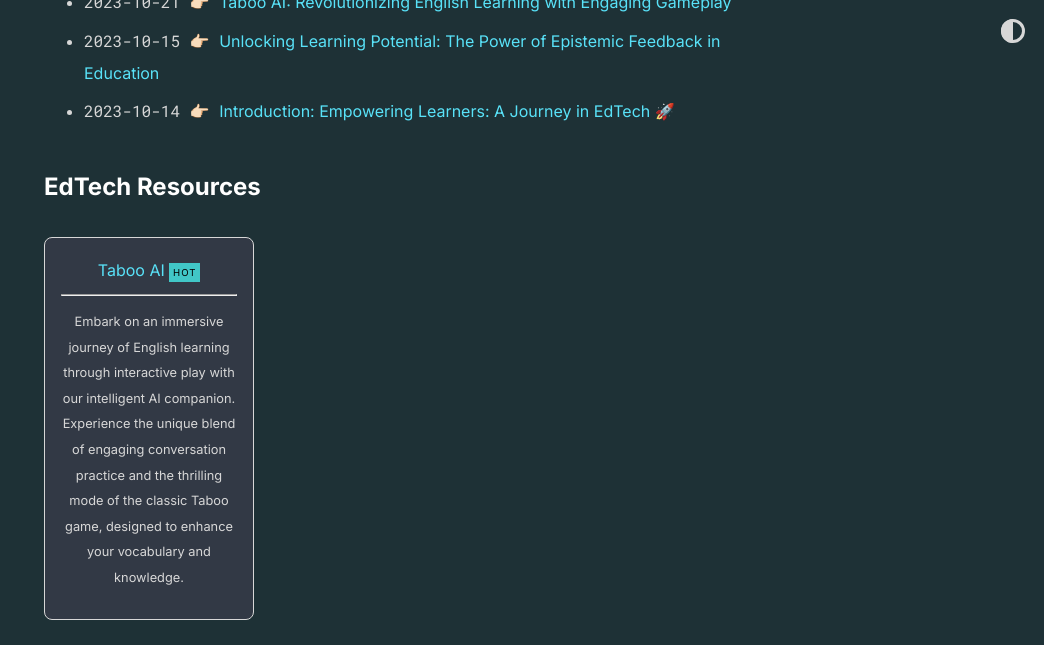
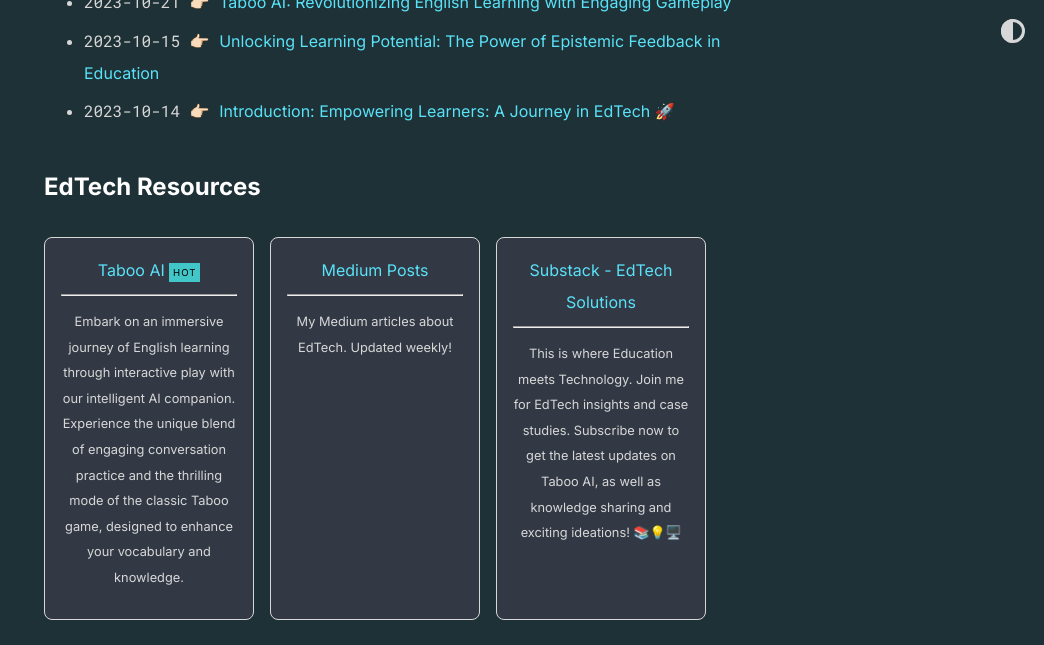
Before and after one commit to xmliszt/blogs, a Jekyll site: the page built from index.md, in a window 1280 px wide and 900 px high, scrolled down 600 px, cut to the strip 0-645 px from the top of the window. Shown: the whole strip, without its empty margins (236-1280 px from the left). Built offline with Jekyll 4.4.1, drawn with Linux system fonts in a browser that asks for light colours.

Commit message:
add substack and medium links

```diff
--- a/_data/home.yml
+++ b/_data/home.yml
@@ -16,6 +16,14 @@
       play with our intelligent AI companion. Experience the unique blend of
       engaging conversation practice and the thrilling mode of the classic Taboo game, designed to enhance your vocabulary and knowledge.
     highlight: HOT
+  - title: Medium Posts
+    url: https://medium.com/@xmliszt
+    desc: >-
+      My Medium articles about EdTech. Updated weekly!
+  - title: Substack - EdTech Solutions
+    url: https://liyuxuan.substack.com/
+    desc: >-
+      This is where Education meets Technology. Join me for EdTech insights and case studies. Subscribe now to get the latest updates on Taboo AI, as well as knowledge sharing and exciting ideations! 📚💡🖥️
 
 old_project_entries:
 
```
